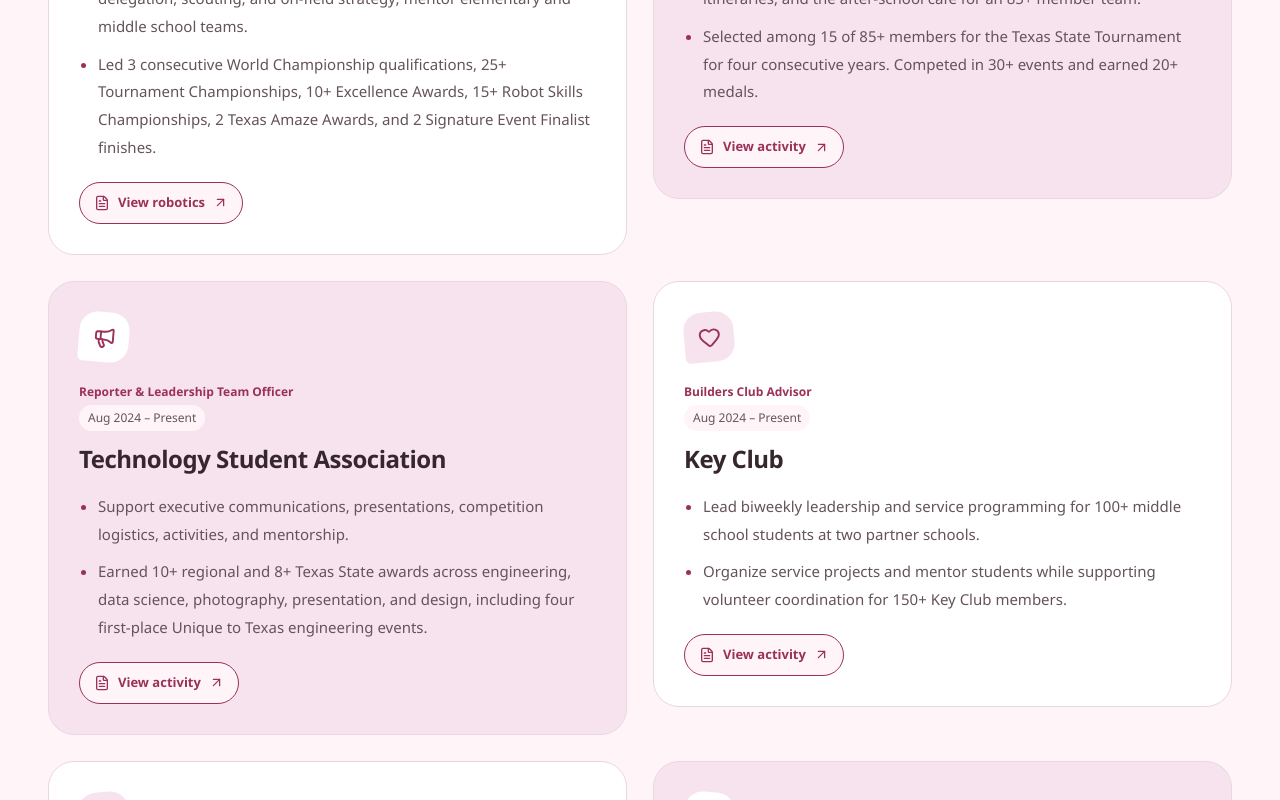
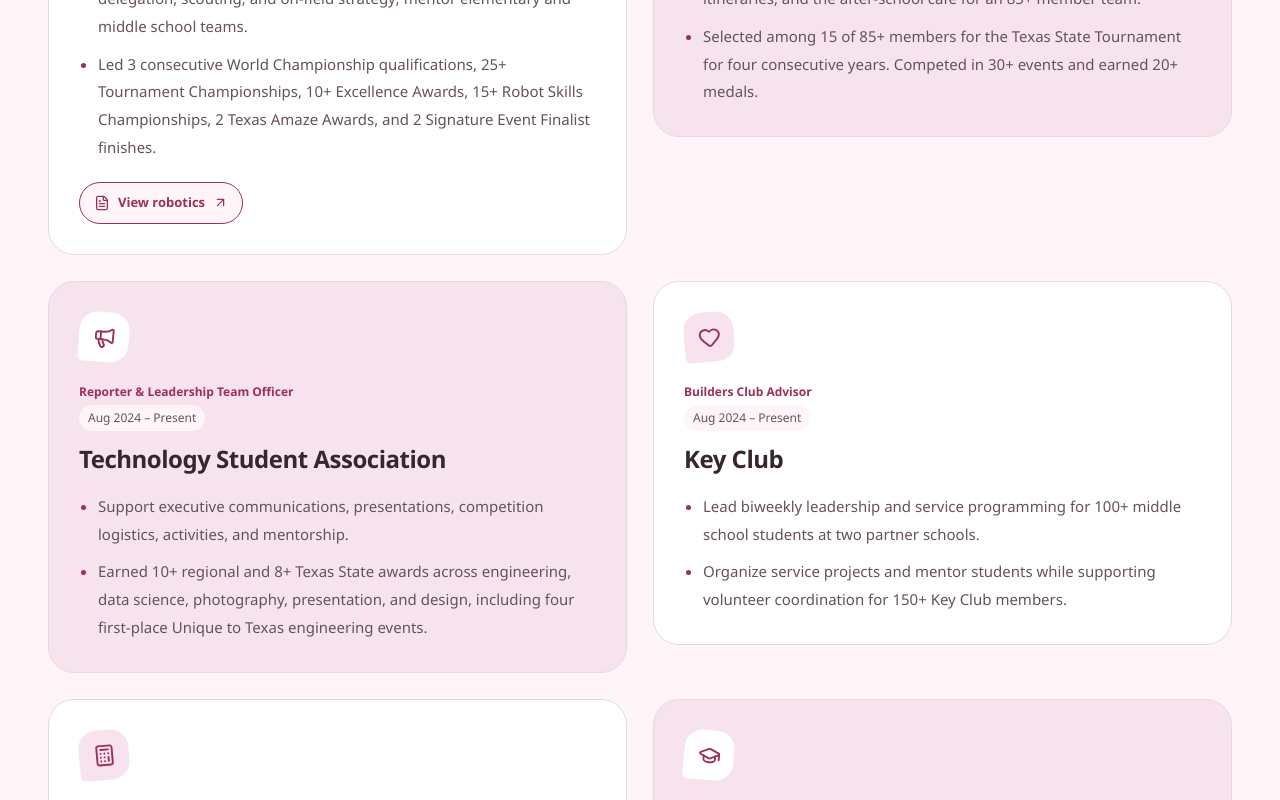
Before and after one commit to Shinoaluv/catherine-portfolio, a React (Vite) app in the folder my-website/: page / in a window 1280 px wide. Shown: the part 4540-5340 px from the top of the page. Built offline with nearby package versions, Linux system fonts and the light colour scheme.

Commit message:
Rename initiative to Freedomframe

```diff
--- a/my-website/src/evidenceLinks.js
+++ b/my-website/src/evidenceLinks.js
@@ -43,24 +43,9 @@ export const evidenceLinks = {
       "url": "https://events.vex.com/teams/V5RC/1065A"
     }
   ],
-  "Science Olympiad": [
-    {
-      "label": "View activity",
-      "url": ""
-    }
-  ],
-  "Technology Student Association": [
-    {
-      "label": "View activity",
-      "url": ""
-    }
-  ],
-  "Key Club": [
-    {
-      "label": "View activity",
-      "url": ""
-    }
-  ],
+  "Science Olympiad": [],
+  "Technology Student Association": [],
+  "Key Club": [],
   "Math UIL": [],
   "Rice Elite Tech Camp": [],
   "Code 2 College": [],
@@ -86,18 +71,8 @@ export const evidenceLinks = {
       "url": "/evidence/doubles-business-plan.pdf"
     }
   ],
-  "YUBAI": [
-    {
-      "label": "View work",
-      "url": ""
-    }
-  ],
-  "Fang’s Bistro": [
-    {
-      "label": "View work",
-      "url": ""
-    }
-  ],
+  "YUBAI": [],
+  "Fang’s Bistro": [],
   "Freedomframe": [
     {
       "label": "View stories",
@@ -110,46 +85,11 @@ export const evidenceLinks = {
       "url": ""
     }
   ],
-  "Honors: VEX Robotics": [
-    {
-      "label": "View awards",
-      "url": ""
-    }
-  ],
-  "Honors: Technology Student Association": [
-    {
-      "label": "View awards",
-      "url": ""
-    }
-  ],
-  "Honors: Science Olympiad": [
-    {
-      "label": "View awards",
-      "url": ""
-    }
-  ],
-  "Honors: Additional recognition": [
-    {
-      "label": "View awards",
-      "url": ""
-    }
-  ],
-  "Skills: Languages": [
-    {
-      "label": "View portfolio",
-      "url": ""
-    }
-  ],
-  "Skills: Programming": [
-    {
-      "label": "View portfolio",
-      "url": ""
-    }
-  ],
-  "Skills: Engineering & design": [
-    {
-      "label": "View portfolio",
-      "url": ""
-    }
-  ]
+  "Honors: VEX Robotics": [],
+  "Honors: Technology Student Association": [],
+  "Honors: Science Olympiad": [],
+  "Honors: Additional recognition": [],
+  "Skills: Languages": [],
+  "Skills: Programming": [],
+  "Skills: Engineering & design": []
 };
```
